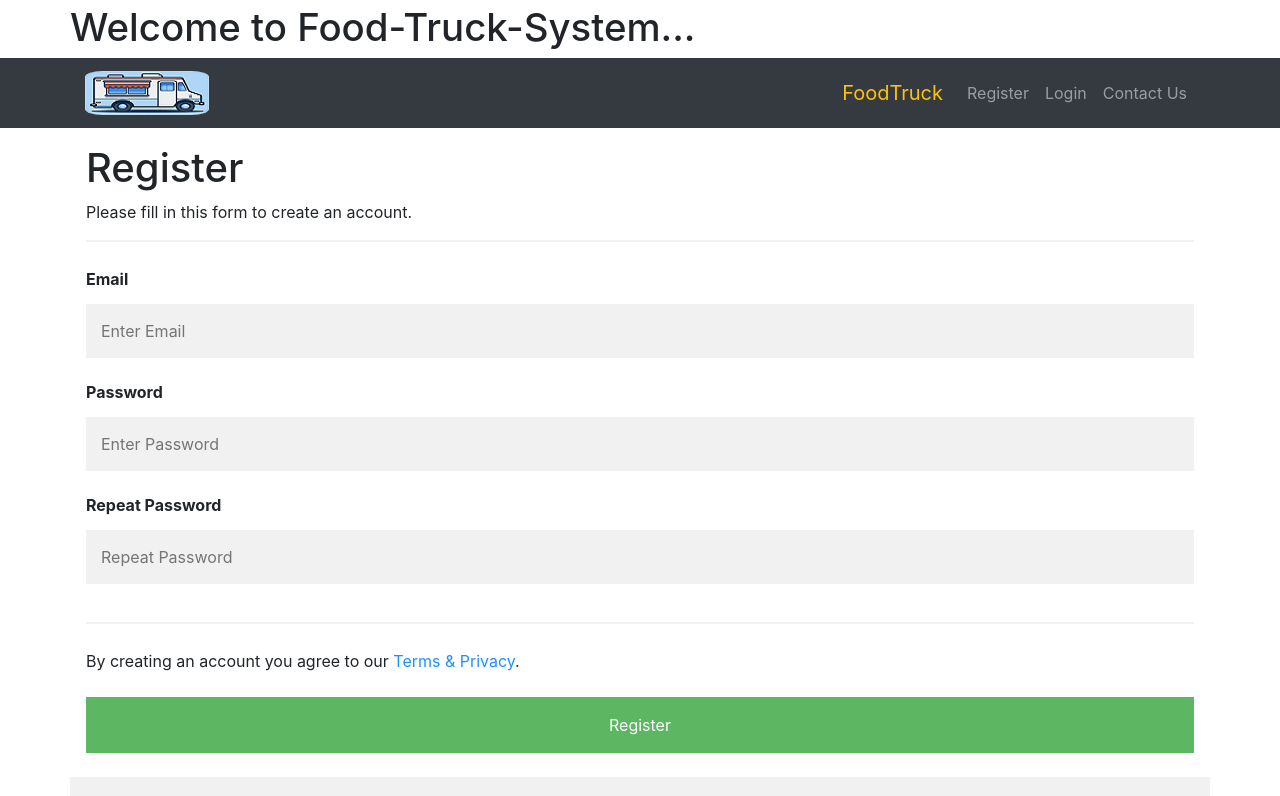
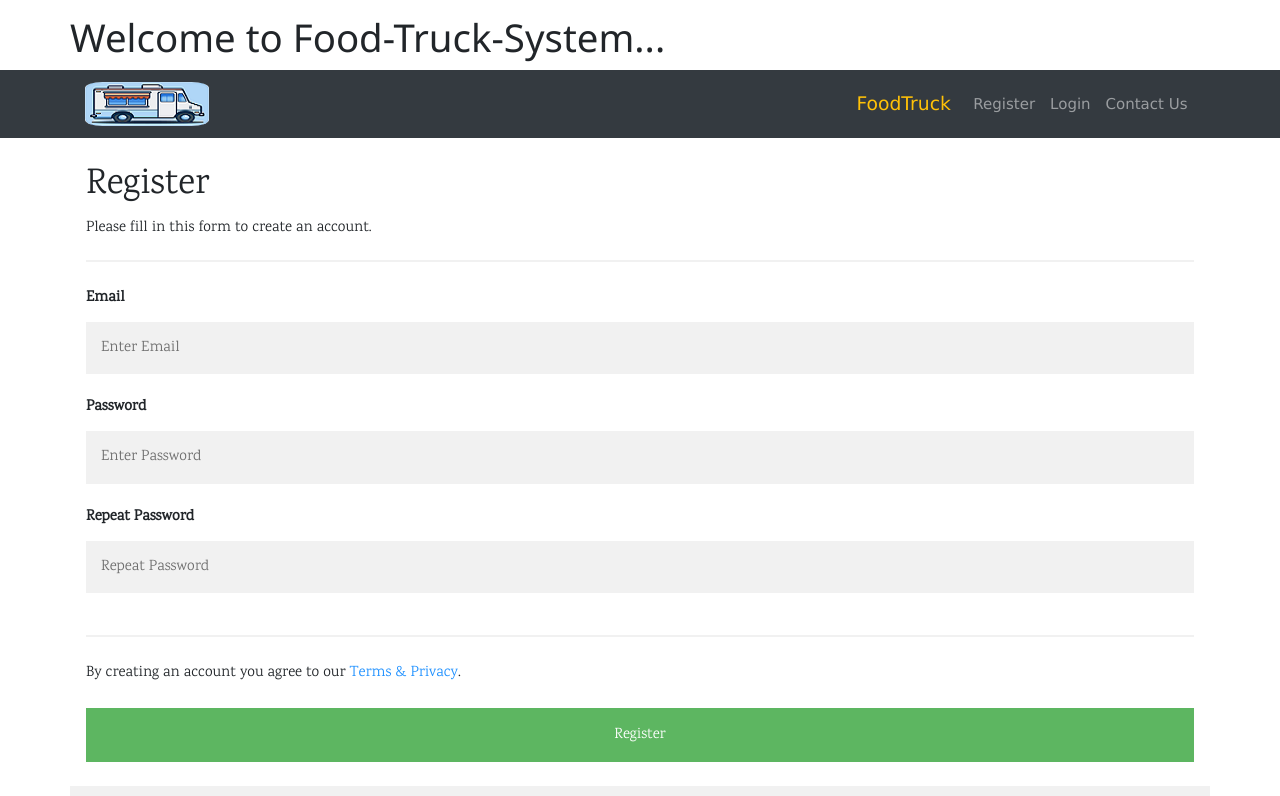
Before and after one commit to AbhijeetShetty/Spring-Boot-Food_Truck_System, an Angular app in the folder foodtruck-UI/UserInterface/: page /register in a window 1280 px wide. Shown: the top 796 px of the page. Built offline with nearby package versions, Linux system fonts and the light colour scheme; some icons are missing.

Commit message:
style links

```diff
--- a/foodtruck-UI/UserInterface/src/app/register/register.component.html
+++ b/foodtruck-UI/UserInterface/src/app/register/register.component.html
@@ -1,3 +1,14 @@
+<!DOCTYPE html>
+<html>
+<meta charset="UTF-8">
+<meta name="viewport" content="width=device-width, initial-scale=1">
+<link rel="stylesheet" href="https://www.w3schools.com/w3css/4/w3.css">
+<link rel="stylesheet" href="https://fonts.googleapis.com/css?family=Karma">
+<style>
+body,h1,h2,h3,h4,h5,h6 {font-family: "Karma", sans-serif}
+.w3-bar-block .w3-bar-item {padding:20px}
+</style>
+<body>
   <form action="action_page.php">
     <div class="container">
       <h1>Register</h1>
@@ -22,3 +33,4 @@
       <p>Already have an account? <a href="#">Sign in</a>.</p>
     </div>
   </form>
+</body>
```
Lines whose indentation alone changed are shown as unchanged.
